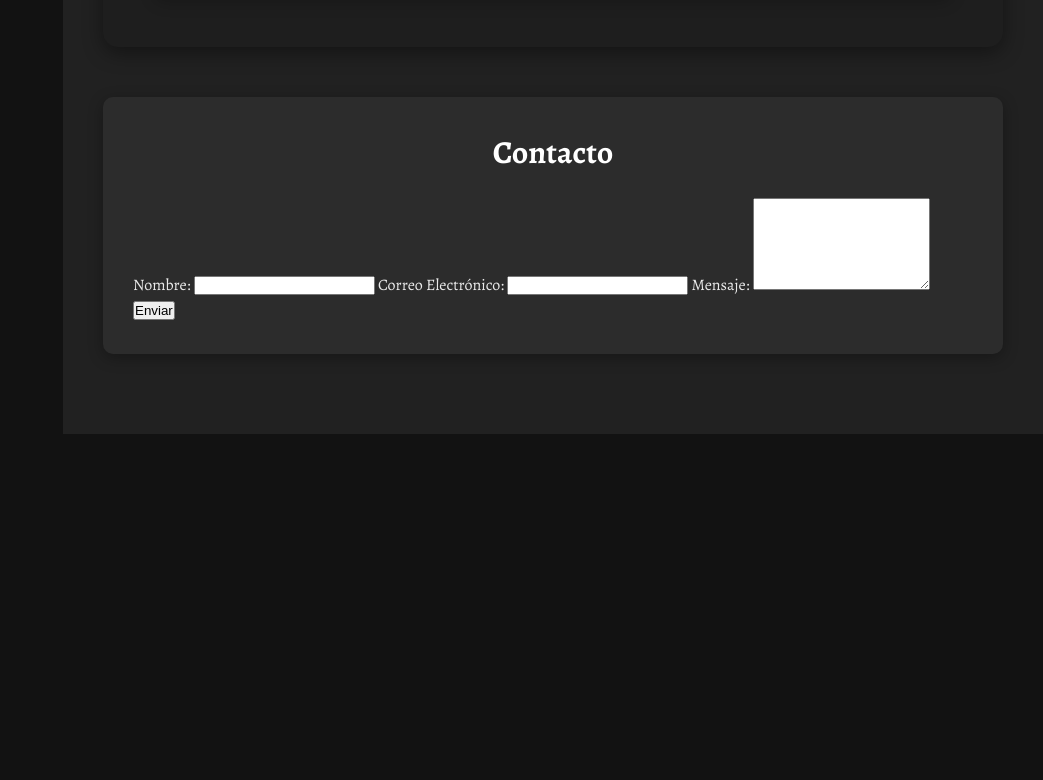
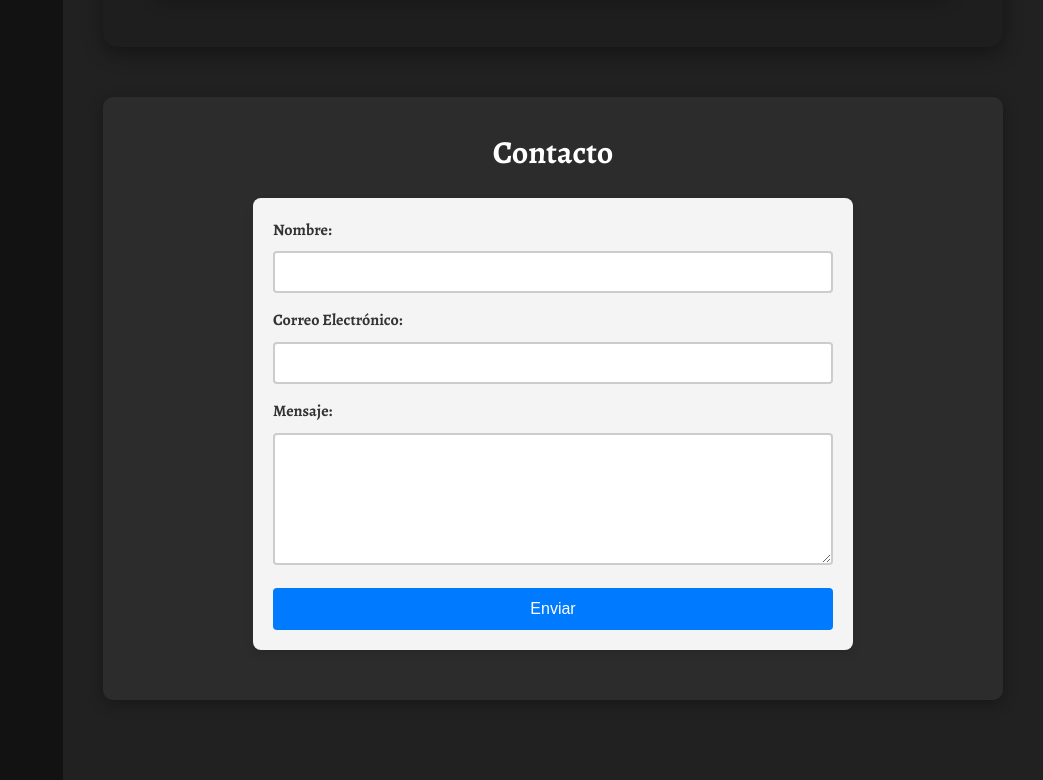
Before and after one commit to JPR567/portafolio, a website: page index.html in a window 1280 px wide. Shown: the part 3352-4132 px from the top of the page, without its empty margins (237-1280 px from the left). Before the commit the page ends 3786 px from the top, so only its background shows below. Drawn offline with nearby package versions, Linux system fonts and the light colour scheme; a web font is replaced by a local one.

Commit message:
Update styles.css

```diff
--- a/css/styles.css
+++ b/css/styles.css
@@ -337,3 +337,82 @@ section p {
         transform: translateX(0);
     }
 }
+/* Estilos para el formulario */
+form {
+    background-color: #f4f4f4;
+    border-radius: 8px;
+    padding: 20px;
+    box-shadow: 0 4px 8px rgba(0, 0, 0, 0.1);
+    max-width: 600px;
+    margin: 20px auto;
+}
+
+form h2 {
+    text-align: center;
+    font-size: 1.8rem;
+    margin-bottom: 20px;
+    color: #333;
+}
+
+form label {
+    display: block;
+    font-weight: bold;
+    margin-bottom: 8px;
+    color: #333;
+}
+
+form input, form textarea {
+    width: 100%;
+    padding: 10px;
+    border: 2px solid #ccc;
+    border-radius: 4px;
+    margin-bottom: 15px;
+    font-size: 1rem;
+    color: #333;
+    background-color: #fff;
+}
+
+form input:focus, form textarea:focus {
+    border-color: #007bff;
+    outline: none;
+    box-shadow: 0 0 5px rgba(0, 123, 255, 0.2);
+}
+
+form textarea {
+    resize: vertical;
+}
+
+form button {
+    background-color: #007bff;
+    color: #fff;
+    border: none;
+    padding: 12px 20px;
+    border-radius: 4px;
+    font-size: 1rem;
+    cursor: pointer;
+    width: 100%;
+    transition: background-color 0.3s ease;
+}
+
+form button:hover {
+    background-color: #0056b3;
+}
+
+/* Estilos responsivos */
+@media screen and (max-width: 768px) {
+    form {
+        padding: 15px;
+    }
+
+    form h2 {
+        font-size: 1.5rem;
+    }
+
+    form input, form textarea {
+        font-size: 0.9rem;
+    }
+
+    form button {
+        font-size: 0.9rem;
+    }
+}
```
